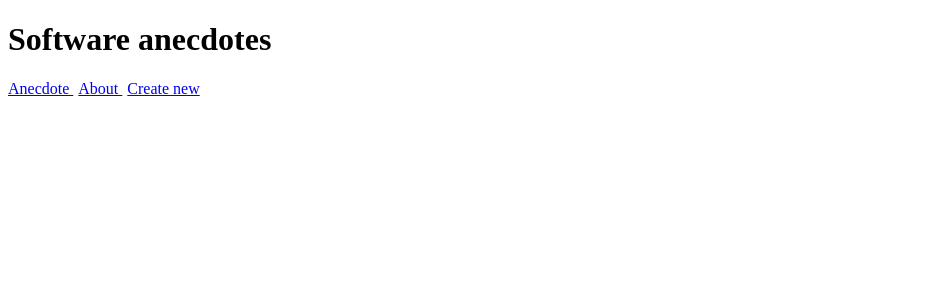
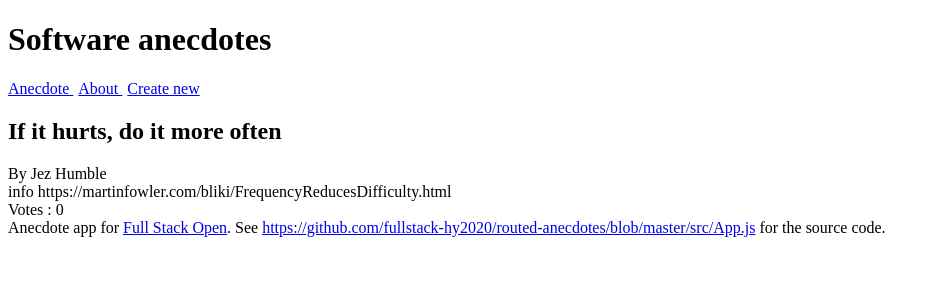
Before and after one commit to Ademola101/Routed-Anecdote, a React (Create React App) app: page /anecdotes/1 in a window 1280 px wide. Shown: the top 300 px of the page, without its empty margins (0-940 px from the left). Built offline with nearby package versions, Linux system fonts and the light colour scheme.

Commit message:
Anecdote

```diff
--- a/src/App.js
+++ b/src/App.js
@@ -3,6 +3,7 @@ import CreateNew from './Components/CreateNew'
 import { BrowserRouter as Router, Route, Routes, Link} from 'react-router-dom'
 import About from './Components/About'
 import Footer from './Components/Footer'
+import Anecdote from './Components/Anecdote'
 
 const Menu = () => {
   const padding = {
@@ -28,7 +29,11 @@ const AnecdoteList = ({ anecdotes }) => (
   <div>
     <h2>Anecdotes</h2>
     <ul>
-      {anecdotes.map(anecdote => <li key={anecdote.id} >{anecdote.content}</li>)}
+      {anecdotes.map(anecdote => <li key={anecdote.id} >
+        <Link to={`/anecdotes/${anecdote.id}`}>
+        {anecdote.content}
+        </Link>
+        </li>)}
     </ul>
   </div>
 )
@@ -83,10 +88,11 @@ const App = () => {
     <Routes>
 
       <Route path='/anecdotes' element ={<AnecdoteList anecdotes={anecdotes}/>}/>
+      <Route path='/anecdotes/:id' element ={<Anecdote anecdotes={anecdotes}/>}/>
       <Route path='/about' element ={<About/>}/>
       <Route path='/create-new' element ={<CreateNew/>}/>
     </Routes>
-
+<Footer/>
     </Router>
 
   )
--- /dev/null
+++ b/src/Components/Anecdote.jsx
@@ -0,0 +1,25 @@
+import React from 'react';
+import {useParams} from 'react-router-dom'
+
+const Anecdote = ({anecdotes}) => {
+
+  const id  = useParams().id
+  const anecdote = anecdotes.find(a => a.id === Number(id))
+  return (
+    <div>
+      <h2>{anecdote.content}</h2>
+
+      <div>
+        By {anecdote.author}
+      </div>
+      <div>
+        info {anecdote.info}
+      </div>
+      <div>
+        Votes : {anecdote.votes}
+      </div>
+    </div>
+  );
+}
+
+export default Anecdote;
```
